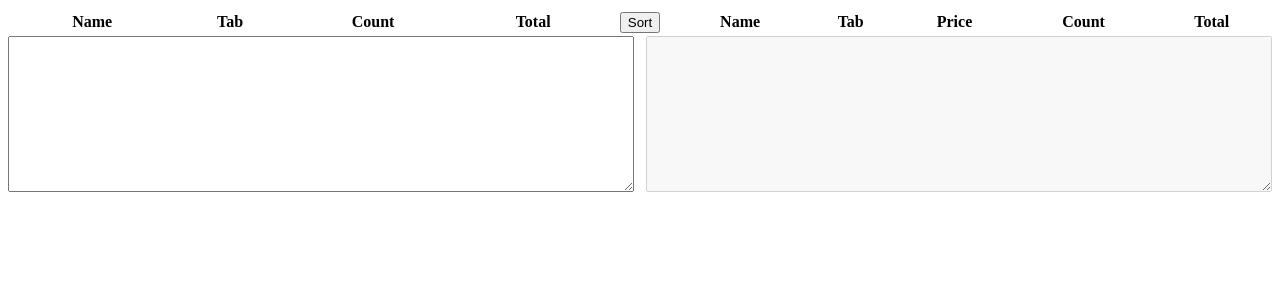
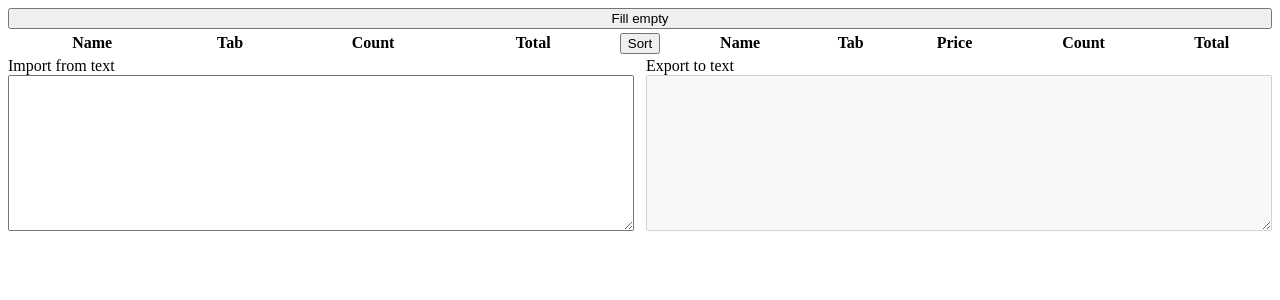
Before and after one commit to chugunoff/hamster-kombat-profit-calculator, a Nuxt app: page / in a window 1280 px wide. Shown: the top 300 px of the page. Built offline with nearby package versions, Linux system fonts and the light colour scheme.

Commit message:
feat: added fill empty

```diff
--- a/pages/index.vue
+++ b/pages/index.vue
@@ -1,5 +1,9 @@
 <template>
   <article>
+    <div :class="$style.actions">
+      <button @click="updateFromEmpty">Fill empty</button>
+    </div>
+
     <div :class="$style.wrapper">
       <div :class="$style.tableWrapper">
         <table :class="$style.table">
@@ -69,6 +73,11 @@
           <tfoot></tfoot>
         </table>
       </div>
+    </div>
+
+    <div :class="$style.wrapper">
+      <div style="flex: 1">Import from text</div>
+      <div style="flex: 1">Export to text</div>
     </div>
 
     <div :class="$style.wrapper">
@@ -143,24 +152,9 @@ function updateFromIn(event: Event): void {
   sortingItems.value = [];
   jsonOut.value = '';
 
-  const parsedItems: HamsterKombatUpgrade[] = parseItems(target.value);
+  const parsedUpgrades: HamsterKombatUpgrade[] = parseItems(target.value);
 
-  for (let i = 0; i < HAMSTER_KOMBAT_UPGRADES.length; i++) {
-    const upgrade = HAMSTER_KOMBAT_UPGRADES[i];
-
-    const parsedUpgrade = parsedItems.find((item) => item.name === upgrade.name && item.tab === upgrade.tab);
-
-    if (parsedUpgrade) {
-      items.value.push(parsedUpgrade);
-    } else {
-      items.value.push({
-        name: upgrade.name,
-        tab: upgrade.tab,
-        count: '0',
-        total: '0',
-      });
-    }
-  }
+  fill(parsedUpgrades);
 
   jsonIn.value = '';
 
@@ -217,9 +211,40 @@ function parseItem(item: unknown): HamsterKombatUpgrade {
     total: typeof item.total === 'string' ? item.total : '',
   };
 }
+
+function updateFromEmpty(): void {
+  items.value = [];
+  sortingItems.value = [];
+  jsonOut.value = '';
+
+  fill([]);
+}
+
+function fill(parsedUpgrades: HamsterKombatUpgrade[]): void {
+  for (let i = 0; i < HAMSTER_KOMBAT_UPGRADES.length; i++) {
+    const upgrade = HAMSTER_KOMBAT_UPGRADES[i];
+
+    const parsedUpgrade = parsedUpgrades.find((item) => item.name === upgrade.name && item.tab === upgrade.tab);
+
+    if (parsedUpgrade) {
+      items.value.push(parsedUpgrade);
+    } else {
+      items.value.push({
+        name: upgrade.name,
+        tab: upgrade.tab,
+        count: '0',
+        total: '0',
+      });
+    }
+  }
+}
 </script>
 
 <style lang="scss" module>
+.actions {
+  display: flex;
+  flex-direction: column;
+}
 .wrapper {
   display: flex;
   gap: 12px;
```
